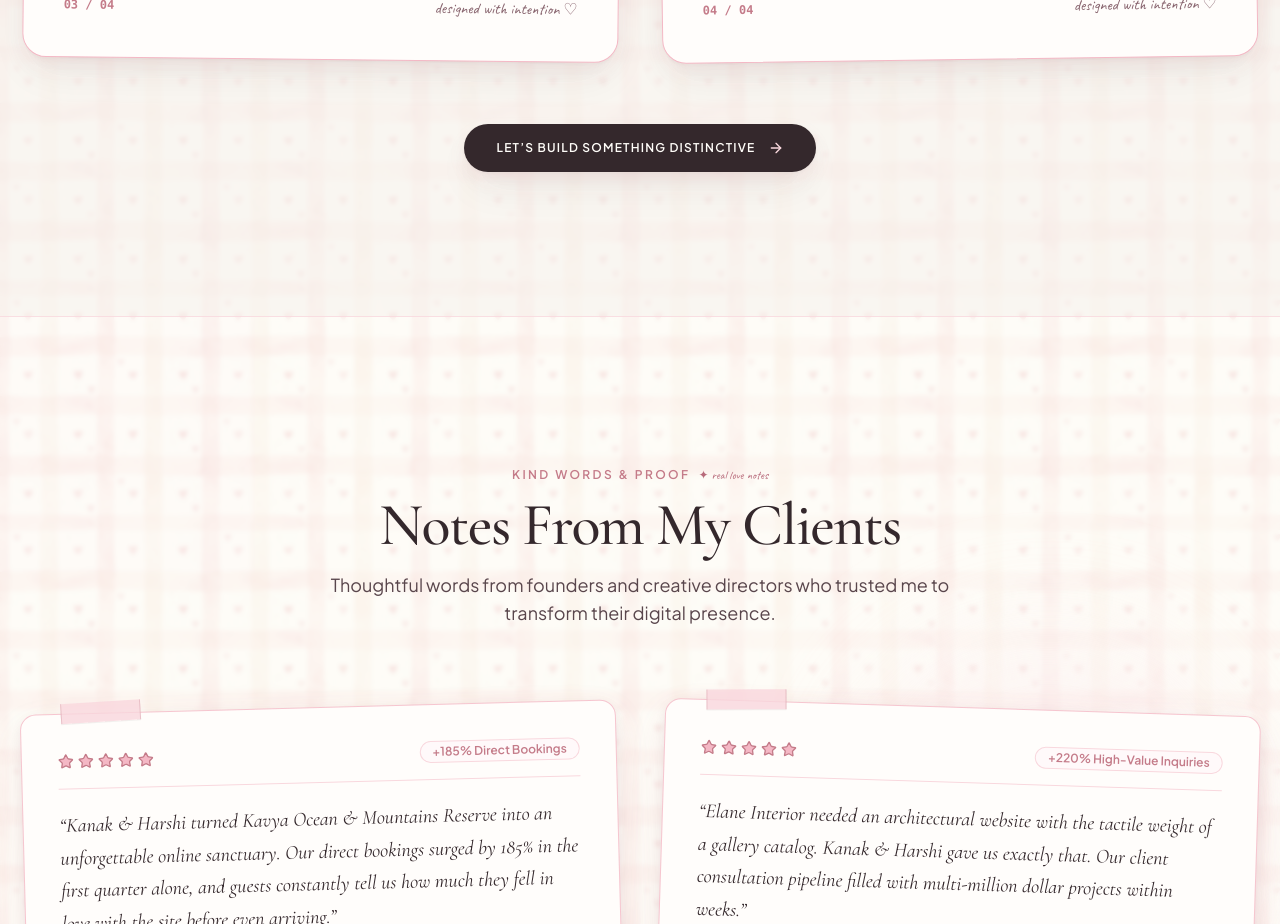
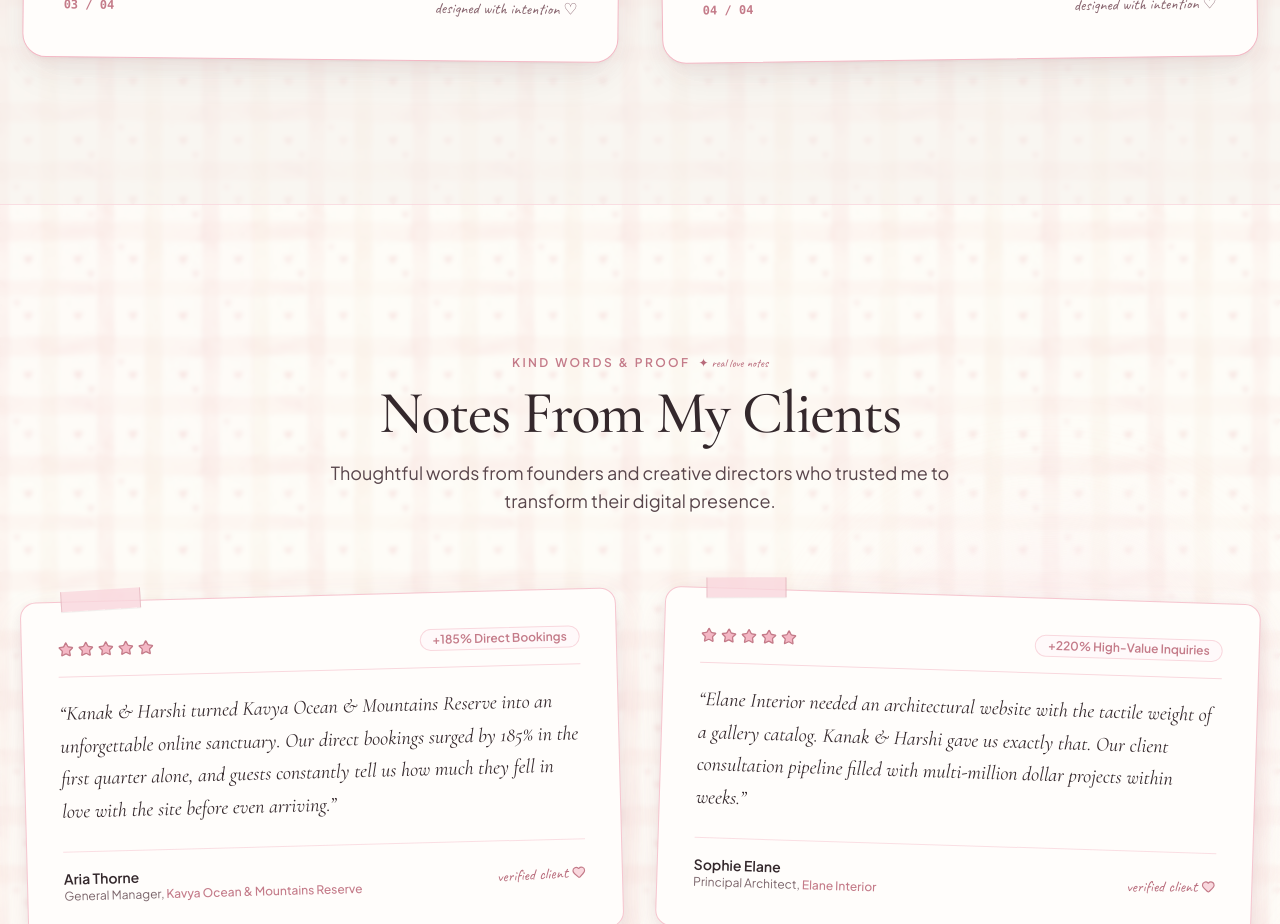
Before and after one commit to kanak2425/portfolio-website, a React (Vite) app: page / in a window 1280 px wide. Shown: the part 8620-9544 px from the top of the page. Built offline with nearby package versions, Linux system fonts and the light colour scheme.

Commit message:
refactor: remove contact CTA from WhyWorkWithMe component
Simplified the component by removing the redundant call-to-action button and its associated dependency.

```diff
--- a/src/components/WhyWorkWithMe.tsx
+++ b/src/components/WhyWorkWithMe.tsx
@@ -1,12 +1,12 @@
 import React from 'react';
-import { Heart, Sparkles, Check, ArrowRight } from 'lucide-react';
+import { Heart, Sparkles } from 'lucide-react';
 import { WHY_US_PILLARS } from '../data/portfolioData';
 
 interface WhyWorkWithMeProps {
-  onOpenContact: () => void;
+  onOpenContact?: () => void;
 }
 
-export const WhyWorkWithMe: React.FC<WhyWorkWithMeProps> = ({ onOpenContact }) => {
+export const WhyWorkWithMe: React.FC<WhyWorkWithMeProps> = () => {
   return (
     <section className="py-24 md:py-36 relative bg-[#FAF6F3]/85 backdrop-blur-[2px] border-y border-[#F9D8DE]/80 overflow-hidden">
       {/* Delicate background gingham strip */}
@@ -83,17 +83,6 @@ export const WhyWorkWithMe: React.FC<WhyWorkWithMeProps> = ({ onOpenContact }) =
             );
           })}
         </div>
-
-        {/* Bottom CTA bar */}
-        <div className="mt-16 text-center">
-          <button
-            onClick={onOpenContact}
-            className="inline-flex items-center gap-3 px-8 py-4 bg-[#34282C] hover:bg-[#44373B] text-[#FFFDF9] text-xs font-semibold uppercase tracking-widest rounded-full shadow-paper transition-all hover:-translate-y-0.5 cursor-pointer"
-          >
-            <span>Let’s Build Something Distinctive</span>
-            <ArrowRight className="w-4 h-4 text-[#F9D8DE]" />
-          </button>
-        </div>
       </div>
     </section>
   );
```
